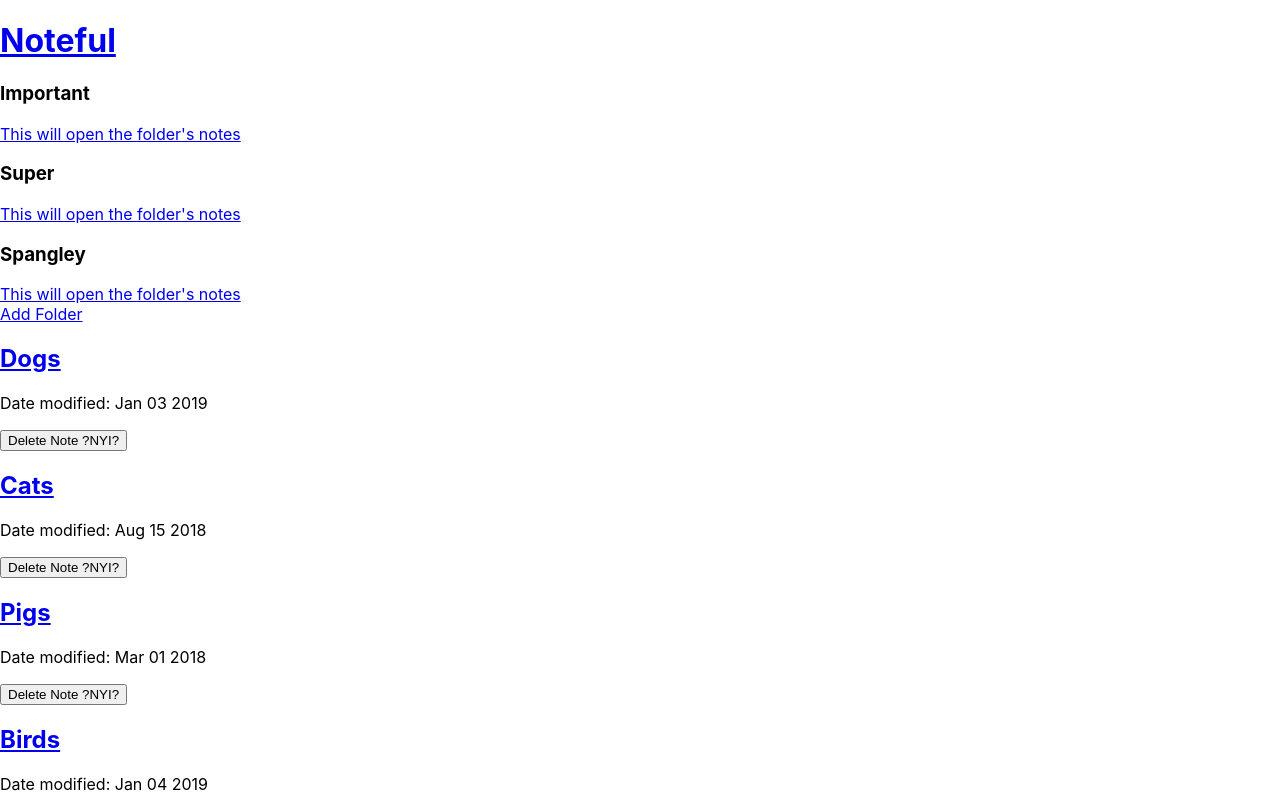
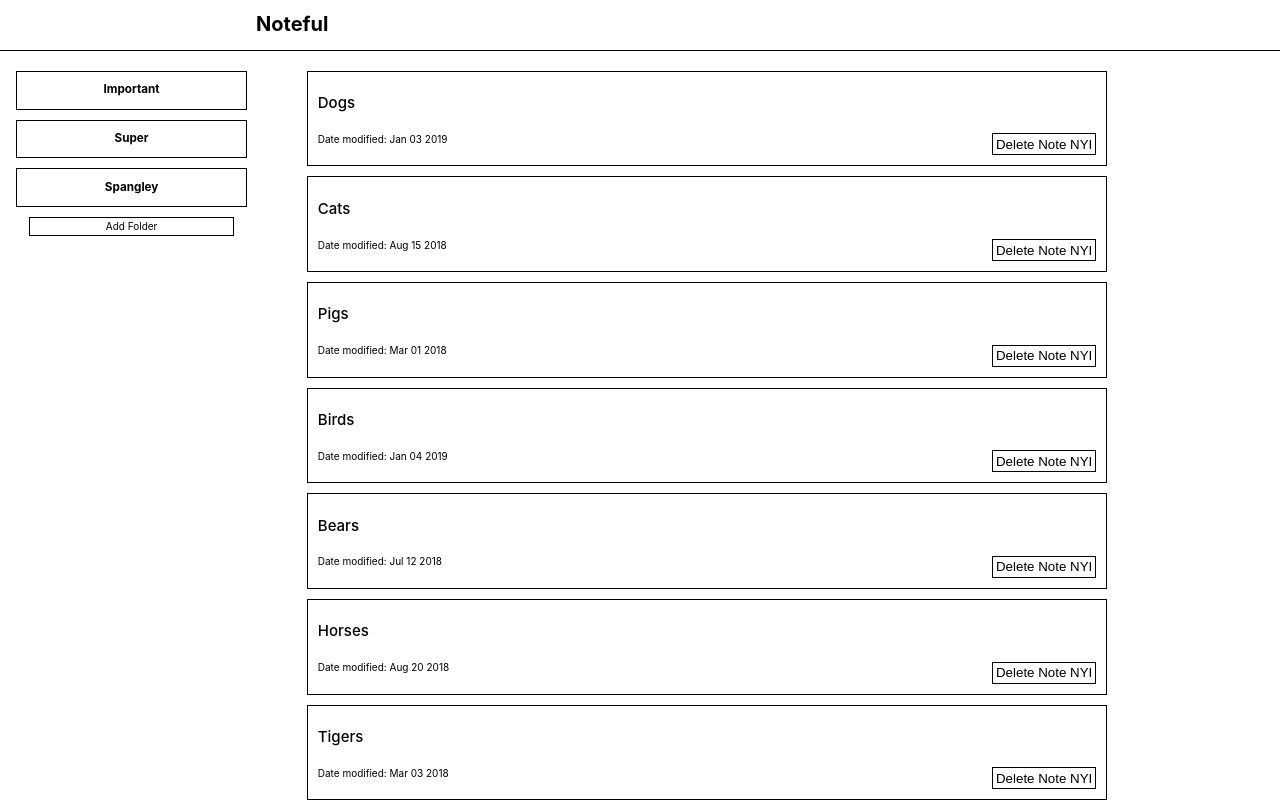
Before and after one commit to thinkful-ei-heron/michael-reif-noteful, a React (Create React App) app: page / in a window 1280 px wide. Shown: the top 802 px of the page. Built offline with nearby package versions, Linux system fonts and the light colour scheme.

Commit message:
All done. Styled Beautifully. Co-authored-by: mikirsch <michaelskirsch@gmail.com>

```diff
--- /dev/null
+++ b/src/App.css
@@ -0,0 +1,49 @@
+* {
+  box-sizing: border-box;
+}
+
+html {
+  font: calc(100% * 0.625) / 1.15 HelveticaNeue, Helvetica, sans-serif;
+}
+
+.App {
+  display: grid;
+  grid-template-columns: 1fr;
+  grid-template-rows: 1fr 99fr;
+  grid-column-gap: 0px;
+  grid-row-gap: 0px;
+}
+
+#noteful-header {
+  grid-area: 1 / 1 / 2 / 2;
+  text-align: left;
+  padding-left: 20vw;
+  border-bottom: 1px solid black;
+}
+#main-content {
+  grid-area: 2 / 1 / 3 / 2;
+  display: grid;
+  grid-template-columns: 1fr 4fr;
+  grid-template-rows: 1fr;
+  grid-column-gap: 0px;
+  grid-row-gap: 0px;
+}
+
+#sidebar-container {
+  margin-top: 1rem;
+  margin-left: 0.5vw;
+  grid-area: 1 / 1 / 1 / 1;
+  width: fit-content;
+}
+#noteslist-container {
+  grid-area: 1 / 2 / 1 / 2;
+}
+
+a {
+  text-decoration: none;
+  color: black;
+}
+
+ul {
+  list-style: none;
+}
--- a/src/App.js
+++ b/src/App.js
@@ -1,7 +1,10 @@
 import React, { Component } from 'react';
 import { Route } from 'react-router-dom';
 import { BrowserRouter } from 'react-router-dom';
+
 import dummyStore from './dummy-store';
+import './App.css';
+
 import Header from './Header';
 import Sidebar from './Sidebar';
 import NotesList from './Notes/NotesList';
@@ -19,9 +22,8 @@ export default class App extends Component {
     return (
       <BrowserRouter>
         <main className='App'>
-          <Header /> {/* constant */}
-          <section className='main-content'>
-            {/* Default to showing all notes */}
+          <Header />
+          <section id='main-content'>
             {/* https://tf-curricula-prod.s3.amazonaws.com/curricula/da13a510-00f5-4649-9416-c29d8f2f4761/ei-react-v1/assets2/react_routing/main-route-wireframe.png */}
             <Route
               exact
@@ -29,9 +31,7 @@ export default class App extends Component {
               component={() => (
                 <>
                   <Sidebar folders={this.state.folders} />
-                  {/* Needs props for folder list */}
                   <NotesList notes={this.state.notes} />
-                  {/* props for note list with all notes*/}
                 </>
               )}
             />
@@ -56,20 +56,19 @@ export default class App extends Component {
             <Route
               path='/note/:noteid'
               component={props => {
+                console.log(props);
                 const note = this.state.notes.find(
                   x => x.id === props.match.params.noteid
                 );
                 return (
                   <>
                     {console.log(props.match.params.noteid)}
-                    {/*
-                  this.state.folders.find(x => x.id === this.state.notes.find(x => x.id === noteid)).name
-                   */}
                     <Sidebar
                       folderName={
                         this.state.folders.find(x => x.id === note.folderId)
                           .name
                       }
+                      history={props.history}
                     />
                     <Note full={true} note={note} />
                   </>
@@ -126,3 +125,20 @@ export default class App extends Component {
  *              and folder name
  *              replace main body with note + details
  */
+
+/* <Route
+path='/add-bookmark'
+
+-            render={() => <AddBookmark
+-              onAddBookmark={this.addBookmark}
+-              onClickCancel={() => {/* what here? /}}
+-            />}
+
++            render={({ history }) => {
++              console.log(history)
++              return <AddBookmark
++                onAddBookmark={this.addBookmark}
++                onClickCancel={() => {/* what here? /}}
++              />
++            }}
+/> */
--- /dev/null
+++ b/src/Notes/Note.css
@@ -0,0 +1,29 @@
+.note {
+  border: 1px solid black;
+  /* width: 100%; */
+  max-width: 800px;
+  position: relative;
+  padding: 1rem;
+  margin: 1rem;
+}
+
+.note > button {
+  border: 1px solid black;
+  background-color: white;
+  padding: 0.25rem;
+  display: inline-block;
+  /* width: fit-content; */
+
+  position: absolute;
+  right: 1rem;
+  bottom: 1rem;
+}
+.note > p {
+  display: inline-block;
+}
+
+.note a {
+  text-decoration: none;
+  color: black;
+  font-weight: 500;
+}
--- a/src/Notes/Note.js
+++ b/src/Notes/Note.js
@@ -9,6 +9,7 @@
     additional prop: full (false except on /note/id)
     */
 import React, { Component } from 'react';
+import './Note.css';
 
 export default class Note extends Component {
   static defaultProps = {
@@ -19,14 +20,13 @@ export default class Note extends Component {
     const date = new Date(Date.parse(note.modified)).toDateString().slice(4);
     let contentJsx = <p className='note-content'>{note.content}</p>;
     let noteJsx = (
-      <div className='note'>
+      <li className='note'>
         <h2>
           <a href={`/note/${note.id}`}>{note.name}</a>
         </h2>
         <p>Date modified: {date}</p>
-        <button type='button'>Delete Note ?NYI?</button>
-        {/* OOOHHHH not yet implemented */}
-      </div>
+        <button type='button'>Delete Note NYI</button>
+      </li>
     );
     if (this.props.full) {
       return (
--- a/src/Notes/NotesList.js
+++ b/src/Notes/NotesList.js
@@ -4,11 +4,11 @@ import Note from './Note';
 export default class NotesList extends Component {
   render() {
     return (
-      <div>
+      <ul id='noteslist-container'>
         {this.props.notes.map(item => (
           <Note note={item} full={false} key={item.id} />
         ))}
-      </div>
+      </ul>
     );
   }
 }
--- /dev/null
+++ b/src/Sidebar.css
@@ -0,0 +1,36 @@
+.folder-list-item {
+  border: 1px solid black;
+  margin: 1rem;
+  width: 18vw;
+  text-align: center;
+  background-color: white;
+}
+
+#go-back-button {
+  width: 16vw;
+  margin-left: 1vw;
+  margin-top: 0.5vw;
+  text-align: center;
+
+  background-color: white;
+}
+
+#folder-name-left {
+  text-align: center;
+}
+
+#add-folder {
+  border: 1px solid black;
+  width: 16vw;
+  padding: 0.25rem;
+  text-align: center;
+  margin: 0.5rem auto;
+}
+
+a.folder-list-item,
+#add-folder {
+  display: block;
+}
+.highlight {
+  background-color: lightcyan;
+}
--- a/src/Sidebar.js
+++ b/src/Sidebar.js
@@ -1,5 +1,5 @@
 import React, { Component } from 'react';
-
+import './Sidebar.css';
 //props:
 // folders: array of folder objects (usually)
 // folderId: on folder page, id of current folder
@@ -15,7 +15,8 @@ export default class Sidebar extends Component {
         <>
           {this.props.folders.map(item => {
             return (
-              <section
+              <a
+                href={`/folder/${item.id}`}
                 className={
                   item.id === this.props.folderId
                     ? 'folder-list-item highlight'
@@ -24,24 +25,26 @@ export default class Sidebar extends Component {
                 key={item.id}
               >
                 <h3>{item.name}</h3>
-                <a href={`/folder/${item.id}`}>
-                  This will open the folder's notes
-                </a>
-              </section>
+              </a>
             );
           })}
-          <section>
-            <a href='/'>Add Folder</a>
-            {/* points to AddFolder Component... NYI */}
-          </section>
+          <a id='add-folder' href='/'>
+            Add Folder
+          </a>
         </>
       ) : (
-        <section>
-          {' '}
-          <h3>Go Back</h3>
-          <h2>{this.props.folderName}</h2>
-        </section>
+        <>
+          <button
+            id='go-back-button'
+            type='button'
+            onClick={this.props.history.goBack}
+          >
+            <h3>Go Back</h3>
+          </button>
+
+          <h2 id='folder-name-left'>{this.props.folderName}</h2>
+        </>
       );
-    return <section>{output}</section>;
+    return <section id='sidebar-container'>{output}</section>;
   }
 }
```
